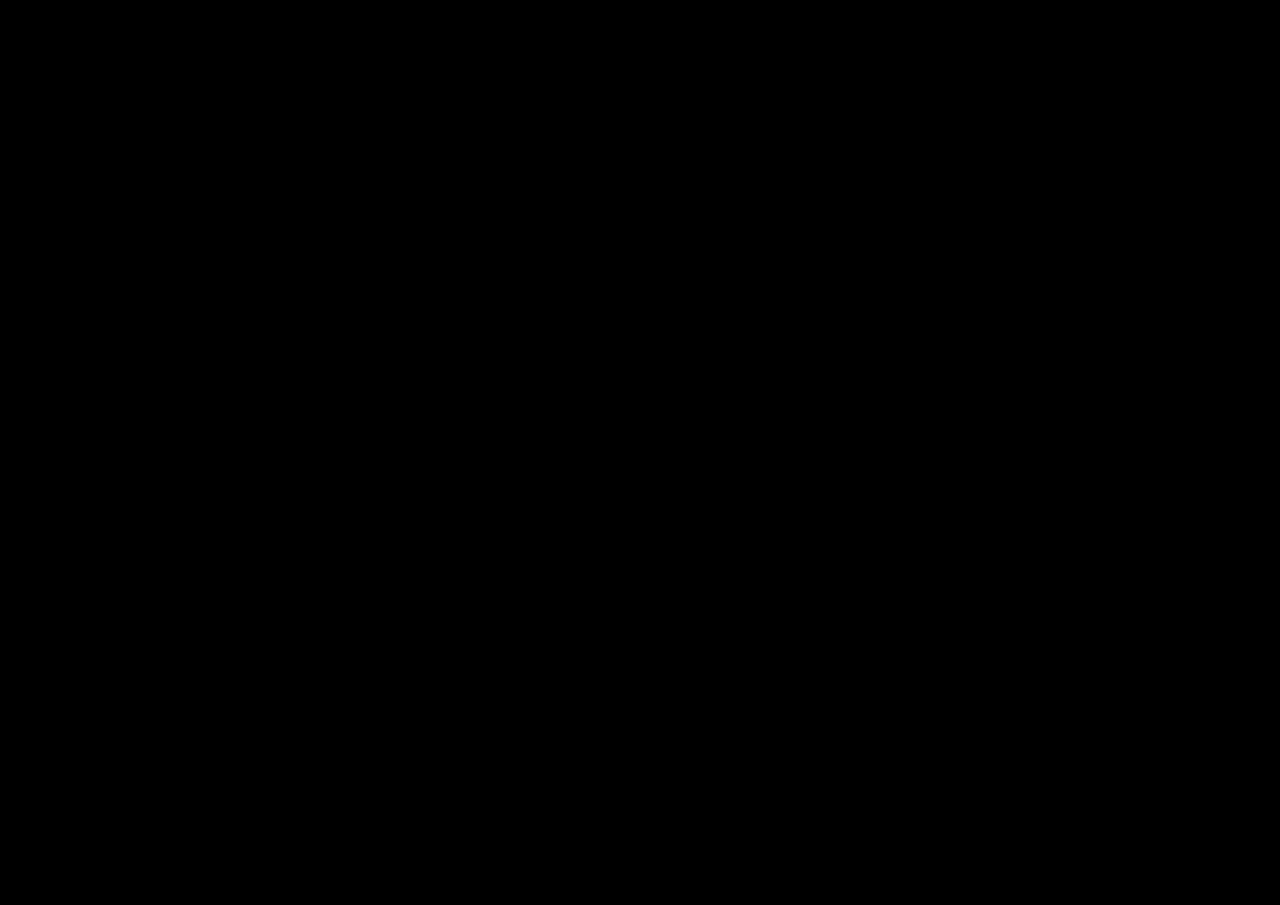
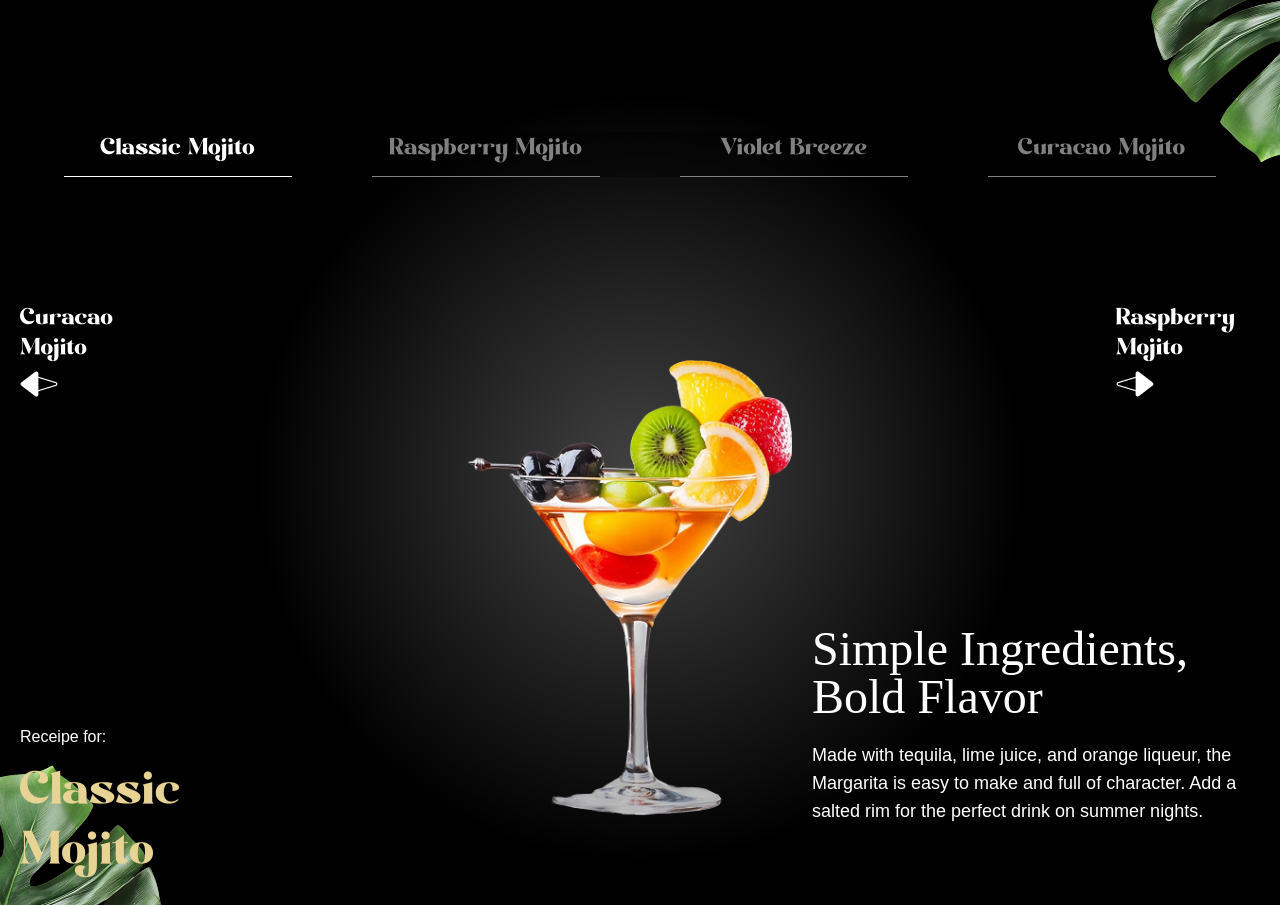
Before and after one commit to mahmadcoder/cocktails_gsap_app, a React (Vite) app: page / in a window 1280 px wide. Shown: the part 4120-5025 px from the top of the page. Before the commit the page ends 4012 px from the top, so only its background shows below. Built offline with nearby package versions, Linux system fonts and the light colour scheme; a web font is replaced by a local one.

Commit message:
Implement the Menu section

```diff
--- a/constants/index.js
+++ b/constants/index.js
@@ -134,7 +134,7 @@
   },
 ];
 
-const sliderLists = [
+const allCocktails = [
   {
     id: 1,
     name: "Classic Mojito",
@@ -179,5 +179,5 @@
   openingHours,
   storeInfo,
   socials,
-  sliderLists,
+  allCocktails,
 };
--- a/src/App.jsx
+++ b/src/App.jsx
@@ -6,6 +6,7 @@
 import Cocktails from "./components/Cocktails";
 import About from "./components/About";
 import Art from "./components/Art";
+import Menu from "./components/Menu";
 
 gsap.registerPlugin(ScrollTrigger, SplitText);
 
@@ -17,6 +18,7 @@
       <Cocktails/>
       <About/>
       <Art/>
+      <Menu/>
     </main>
   );
 };
--- /dev/null
+++ b/src/components/Menu.jsx
@@ -0,0 +1,143 @@
+'use client'
+
+import { useRef, useState } from "react";
+import { allCocktails } from "../../constants"
+import { useGSAP } from "@gsap/react";
+import gsap from "gsap";
+
+const Menu = () => {
+    const contentRef = useRef()
+    const [currentIndex, setCurrentIndex] = useState(0)
+
+    // gsap anaimation
+    useGSAP(()=>{
+      gsap.fromTo('#title',{
+        opacity:0
+      },{
+        opacity:1, duration:1
+      })
+      gsap.fromTo('.cocktail img',{
+        opacity:0,
+        xPercent:-100,
+      },{
+        xPercent:0,
+        opacity:1,
+        duration:1,
+        ease:'power1.inOut'
+      })
+
+      gsap.fromTo('.details h2',{
+        yPercent:100,
+        opacity:0
+      },{
+        yPercent:0,
+        opacity:100,
+        ease:'power1.inOut'
+      })
+      gsap.fromTo('.details p',{
+        yPercent:100,
+        opacity:0
+      },{
+        yPercent:0,
+        opacity:100,
+        ease:'power1.inOut'
+      })
+    },[currentIndex])
+
+    const totalCocktails = allCocktails.length
+    const goToSlide = (index) =>{
+
+        const newIndex = (index + totalCocktails) % totalCocktails;
+
+        setCurrentIndex(newIndex)
+    }
+
+    const getCocktailAt = (indexOffset) =>{
+        return allCocktails[(currentIndex + indexOffset + totalCocktails ) % totalCocktails]
+    }
+
+    const currentCocktail = getCocktailAt(0);
+    const prevCocktail = getCocktailAt(-1);
+    const nextCocktail = getCocktailAt(1);
+
+  return (
+    <section id="menu" aria-labelledby="menu-heading">
+      <img
+        src="/images/slider-left-leaf.png"
+        alt="left-leaf"
+        id="m-left-leaf"
+      />
+      <img
+        src="/images/slider-right-leaf.png"
+        alt="left-leaf"
+        id="m-right-leaf"
+      />
+
+      <h2 id="menu-heading" className="sr-only">
+        Cocktail Menu
+      </h2>
+
+      <nav className="cocktail-tabs" aria-label="Cocktail Navigation">
+        {allCocktails.map((cocktail, index) => {
+          const isActive = index === currentIndex;
+          return (
+            <button
+              key={cocktail.id}
+              className={`${
+                isActive
+                  ? "text-white border-white"
+                  : "text-white/50 border-white/50"
+              }`}
+              onClick={() => goToSlide(index)}
+            >
+              {cocktail.name}
+            </button>
+          );
+        })}
+      </nav>
+      <div className="content">
+        <div className="arrows">
+          <button
+            className="text-left"
+            onClick={() => goToSlide(currentIndex - 1)}
+          >
+            <span>{prevCocktail.name}</span>
+            <img
+              src="/images/right-arrow.png"
+              alt="right-arrow"
+              aria-hidden="true"
+            />
+          </button>
+          {/* next button */}
+          <button
+            className="text-left"
+            onClick={() => goToSlide(currentIndex + 1)}
+          >
+            <span>{nextCocktail.name}</span>
+            <img
+              src="/images/left-arrow.png"
+              alt="left-arrow"
+              aria-hidden="true"
+            />
+          </button>
+        </div>
+        {/* cocktail detail */}
+        <div className="cocktail">
+        <img src={currentCocktail.image} alt="" className="object-contain" />
+        </div>
+        <div className="recipe">
+        <div ref={contentRef} className="info">
+        <p>Receipe for:</p>
+        <p id="title">{currentCocktail.name}</p>
+        </div>
+        <div className="details">
+          <h2>{currentCocktail.title}</h2>
+          <p>{currentCocktail.description}</p>
+        </div>
+        </div>
+      </div>
+    </section>
+  );
+}
+
+export default Menu
```
